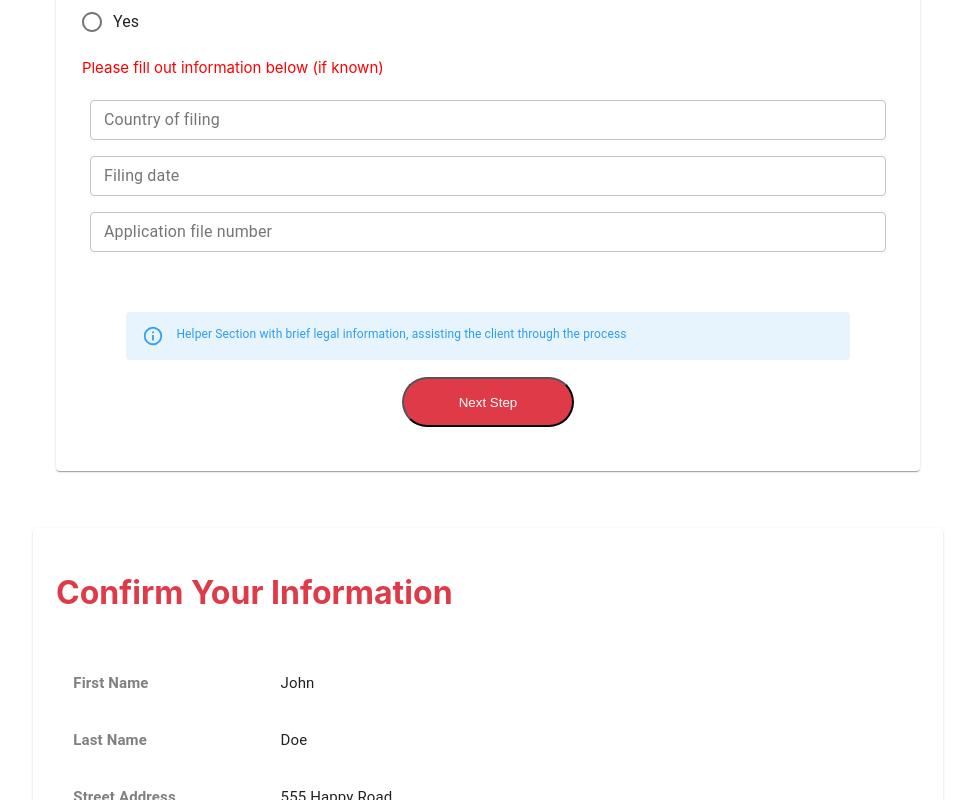
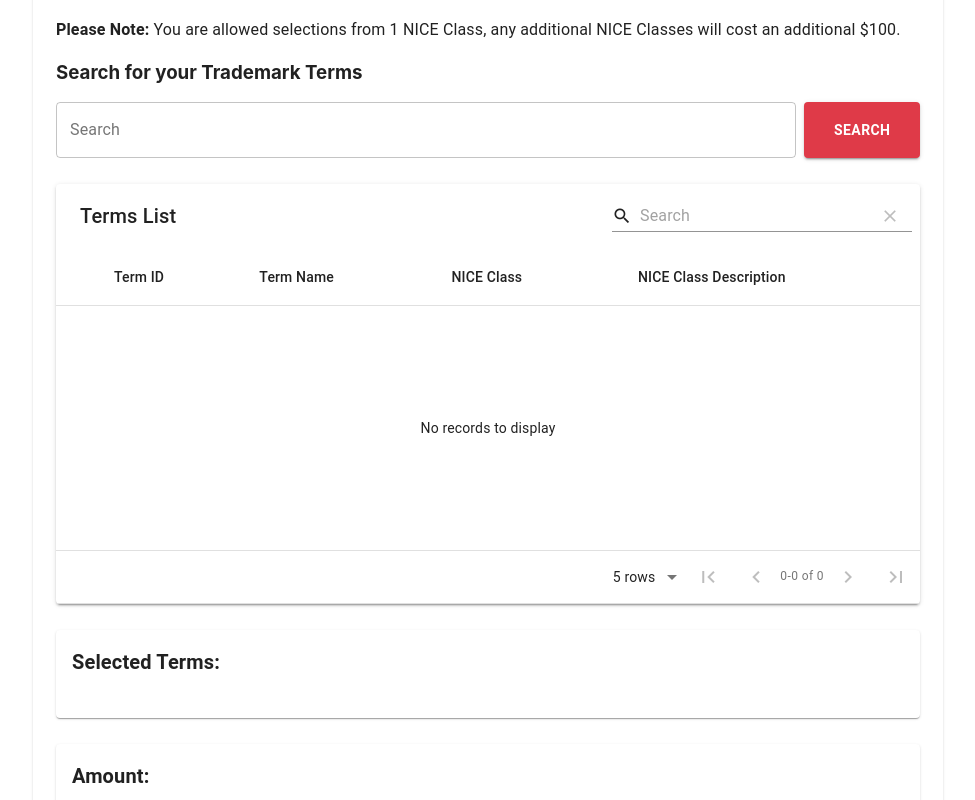
Before and after one commit to BCIT-SSD-2020-21/industry-project-checkmarks, a React (Create React App) app: page /application in a window 1280 px wide. Shown: the part 1700-2500 px from the top of the page, without its empty margins (152-1127 px from the left). Built offline with nearby package versions, Linux system fonts and the light colour scheme.

Commit message:
added good and services form to application layout

```diff
--- a/src/App.js
+++ b/src/App.js
@@ -3,7 +3,6 @@ import { BrowserRouter as Router, Switch, Route } from 'react-router-dom';
 import Landing from './layouts/Landing';
 import Register from '../src/layouts/Register';
 import TrademarkApplication from './layouts/TrademarkApplication';
-import Good from '../src/components/TrademarkApplicationPage/GoodsAndServices';
 
 export default function App() {
     return (
@@ -18,9 +17,6 @@ export default function App() {
                 <Route path="/application">
                     <TrademarkApplication />
                 </Route>
-                <Route path="/good">
-                    <Good />
-                </Route>
             </Switch>
         </Router>
     );
--- a/src/components/TrademarkApplicationPage/GoodsAndServices.js
+++ b/src/components/TrademarkApplicationPage/GoodsAndServices.js
@@ -27,6 +27,7 @@ export default function GoodsAndServices() {
     const [searchError, setSearchError] = useState('');
     const [searchTerm, setSearchTerm] = useState('');
     const [open, setOpen] = useState(false);
+
     // constructor(props) {
     //     super(props);
     //     this.clickContinue = this.clickContinue.bind(this);
@@ -266,7 +267,7 @@ export default function GoodsAndServices() {
         //         ' additional NICE Classes.';
         // }
         // return (
-        <Card className={classes.cardContainer}>
+        <Card className={classes.card}>
             <div>
                 <h1 className={classes.title}>Goods and Services</h1>
                 <Typography gutterBottom>
@@ -294,6 +295,7 @@ export default function GoodsAndServices() {
                             error={searchError != ''}
                             helperText={searchError}
                             value={searchTerm}
+                            onChange={(e) => setSearchTerm(e.target.value)}
                             // onChange={handleTextFieldChange}
                         />
                         <Button
@@ -353,7 +355,7 @@ export default function GoodsAndServices() {
                     {/* ///////////////////////////selected terms section /////////////////////////// */}
                     <Card className={classes.selectedTerms}>
                         <CardContent>
-                            <Typography variant="h5" component="h2">
+                            <Typography variant="h6">
                                 <b>Selected Terms:</b>
                             </Typography>
 
@@ -406,7 +408,7 @@ export default function GoodsAndServices() {
                     {/* ///////////////////////////total amount section /////////////////////////// */}
                     <Card className={classes.amount}>
                         <CardContent>
-                            <Typography variant="h5" component="h2">
+                            <Typography variant="h6">
                                 <b>Amount:</b>
                                 {/* {amountText} */}
                             </Typography>
@@ -475,10 +477,10 @@ export default function GoodsAndServices() {
 }
 
 const useStyles = makeStyles((theme) => ({
-    cardContainer: {
-        padding: '0 2% ',
-        margin: '5% auto',
-        width: '80%',
+    card: {
+        padding: '2% ',
+        marginTop: '5%',
+        width: '75%',
     },
     title: {
         color: '#df3a48',
--- a/src/layouts/TrademarkApplication.js
+++ b/src/layouts/TrademarkApplication.js
@@ -6,6 +6,7 @@ import CountryCard from '../components/TrademarkApplicationPage/CountryCard';
 import ConfirmOrder from '../components/TrademarkApplicationPage/ConfirmOrder';
 import PaymentForm from '../components/TrademarkApplicationPage/PaymentForm';
 import TrademarkForm from '../components/TrademarkApplicationPage/TrademarkForm';
+import GoodsAndServices from '../components/TrademarkApplicationPage/GoodsAndServices';
 
 const TrademarkApplication = () => {
     const classes = useStyles();
@@ -20,6 +21,7 @@ const TrademarkApplication = () => {
             </div>
 
             <TrademarkForm />
+            <GoodsAndServices />
             <CountryCard />
             <ConfirmOrder />
             <PaymentForm />
```
